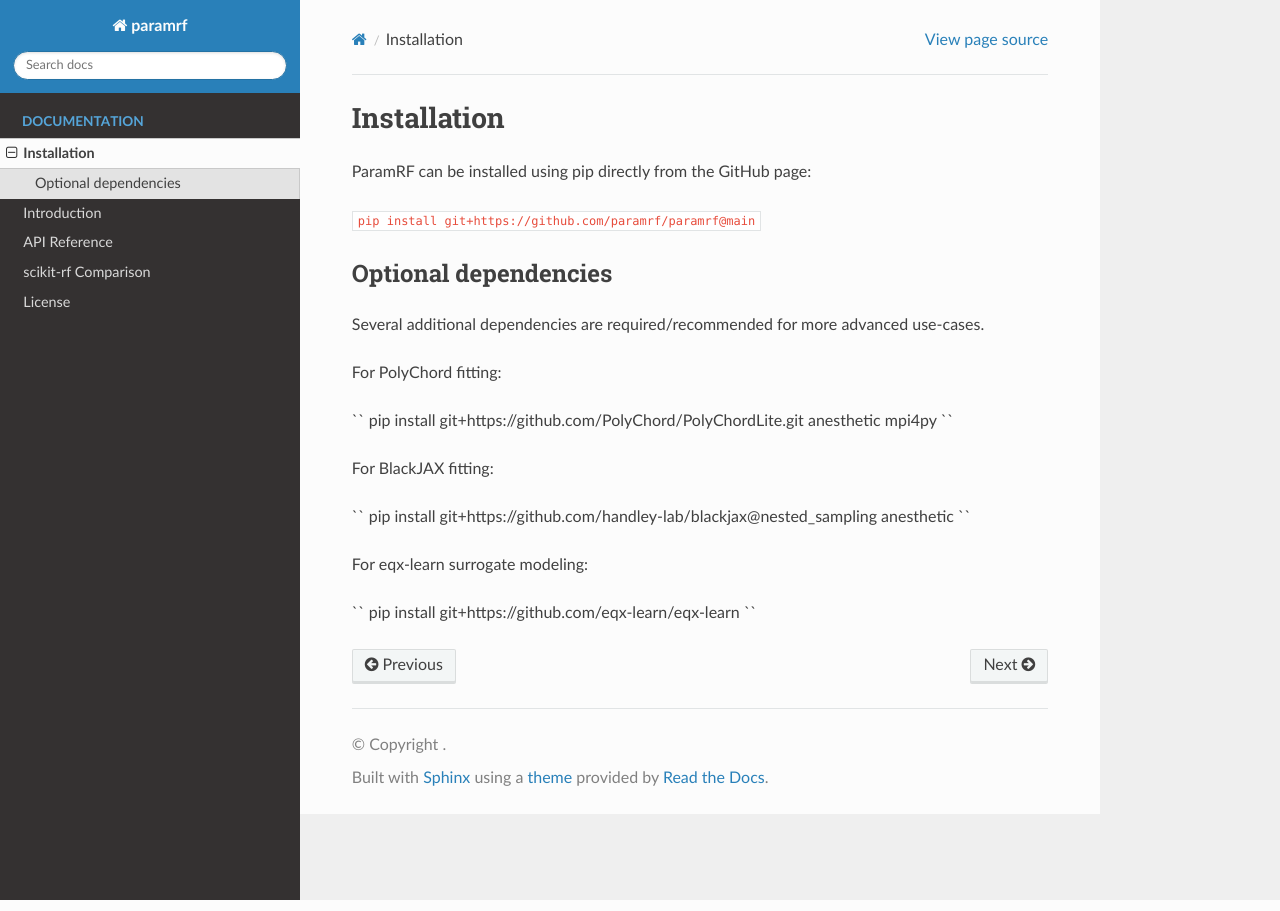
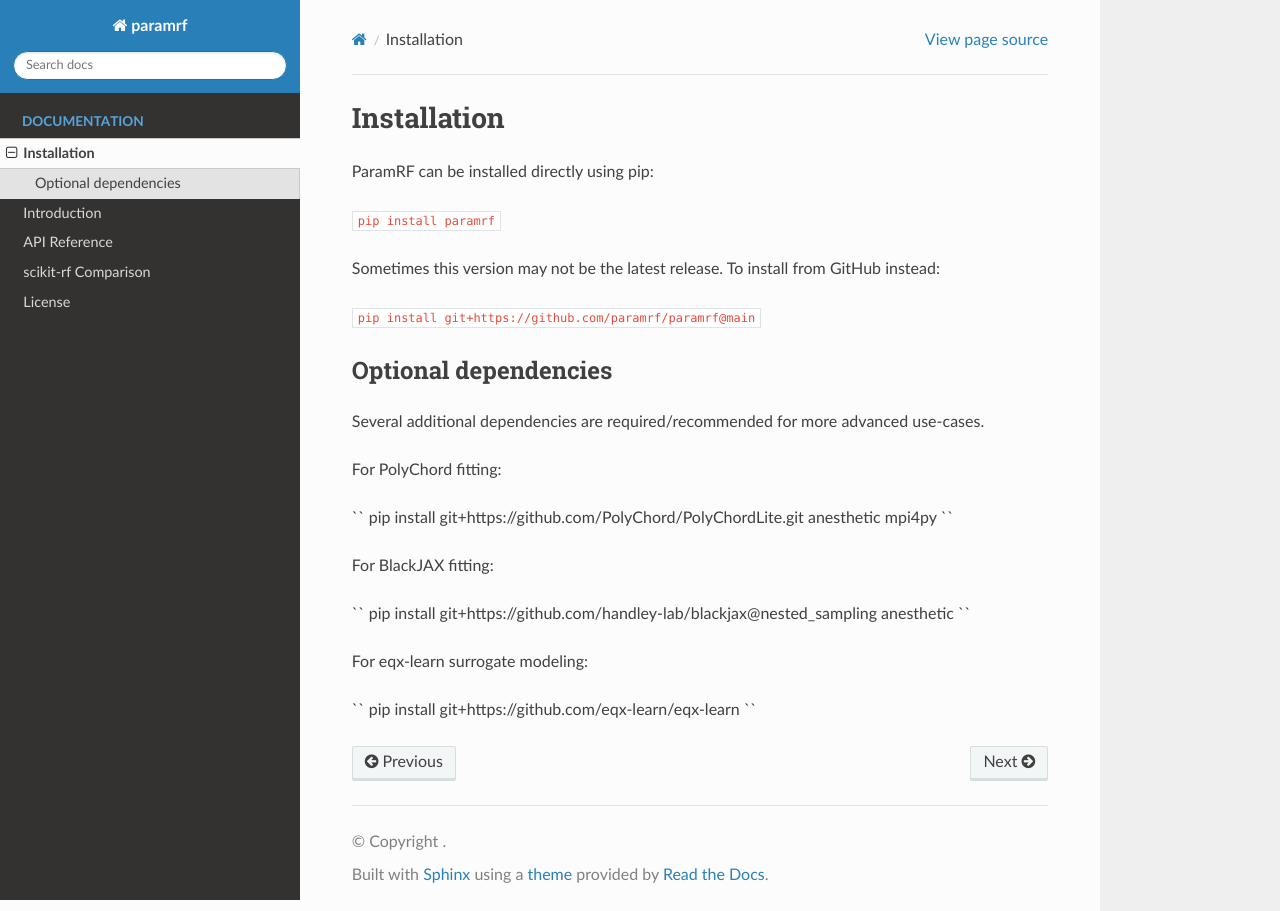
Before and after one commit to gvcallen/paramrf, a Sphinx documentation site: the page built from docs/source/installation.rst, in a window 1280 px wide. Built offline with Sphinx 7.4.7 and the Read the Docs theme 3.1.0, drawn with Linux system fonts in a browser that asks for light colours.

Commit message:
Updated docs install instructions

```diff
--- a/docs/source/installation.rst
+++ b/docs/source/installation.rst
@@ -1,6 +1,10 @@
 Installation
 =====================
-ParamRF can be installed using pip directly from the GitHub page:
+ParamRF can be installed directly using pip:
+
+``pip install paramrf``
+
+Sometimes this version may not be the latest release. To install from GitHub instead:
 
 ``pip install git+https://github.com/paramrf/paramrf@main``
 
```
